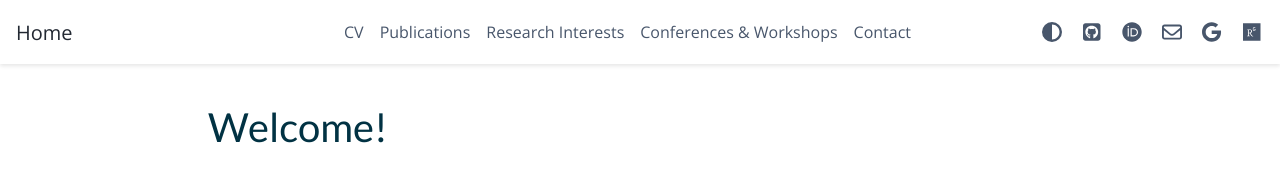
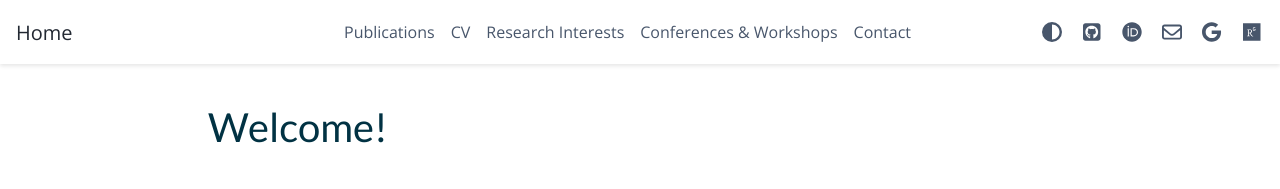
Before and after one commit to sblauth/sblauth.github.io, a Sphinx documentation site: the page built from source/index.rst, in a window 1280 px wide. Shown: the top 189 px of the page. Built offline with Sphinx 7.4.7 and the PyData theme 0.15.4, drawn with Linux system fonts in a browser that asks for light colours.

Commit message:
update website

```diff
--- a/source/index.rst
+++ b/source/index.rst
@@ -12,8 +12,8 @@ Welcome!
    :maxdepth: 1
    :hidden:
 
+   Publications <publications>
    CV <cv>
-   Publications <publications>
    Research Interests <research_interests>
    Conferences & Workshops <conferences>
    Contact <contact>
```
